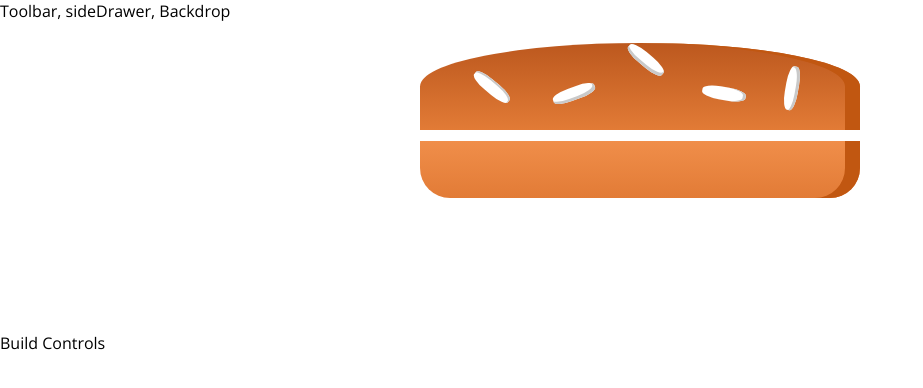
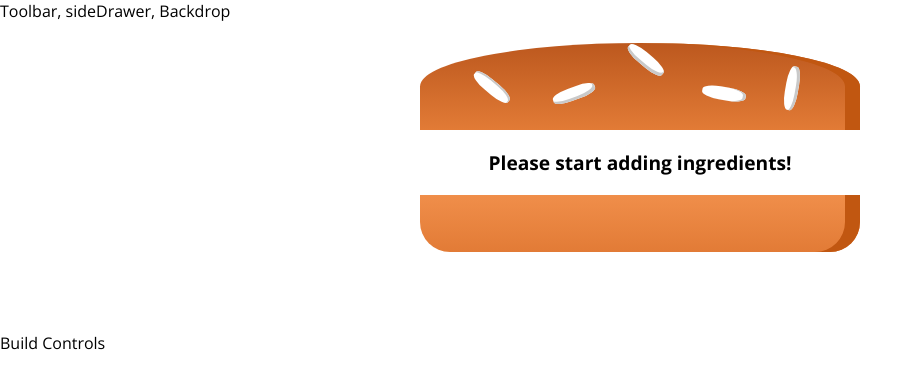
Before and after one commit to yossyoss/make-your-own-sandwich, a React app: page / in a window 1280 px wide. Shown: the top 388 px of the page, without its empty margins (0-923 px from the left). Built offline with nearby package versions, Linux system fonts and the light colour scheme.

Commit message:
adding warning message

```diff
--- a/src/components/Sandwich/Sandwich.js
+++ b/src/components/Sandwich/Sandwich.js
@@ -2,7 +2,7 @@
 import classes from './Sandwich.css';
 import SandwichIngredient from './SandwichIngredient/SandwichIngredient';
 const sandwich = (props) => {
-    const transformedIngredients = Object.keys(props.ingredients)
+    let transformedIngredients = Object.keys(props.ingredients)
     .map(igKey => {
         return [...Array(props.ingredients[igKey])]   // an empty array like [,,] for example
             .map((_, i) => {
@@ -12,7 +12,9 @@
     .reduce((arr, el) => {
         return arr.concat(el)
     },[]);
-
+    if( transformedIngredients.length === 0) {
+        transformedIngredients = <p>Please start adding ingredients!</p>
+    }
     return(
         <div className={classes.Sandwich}>
             <SandwichIngredient type="bread-top"/>
```
